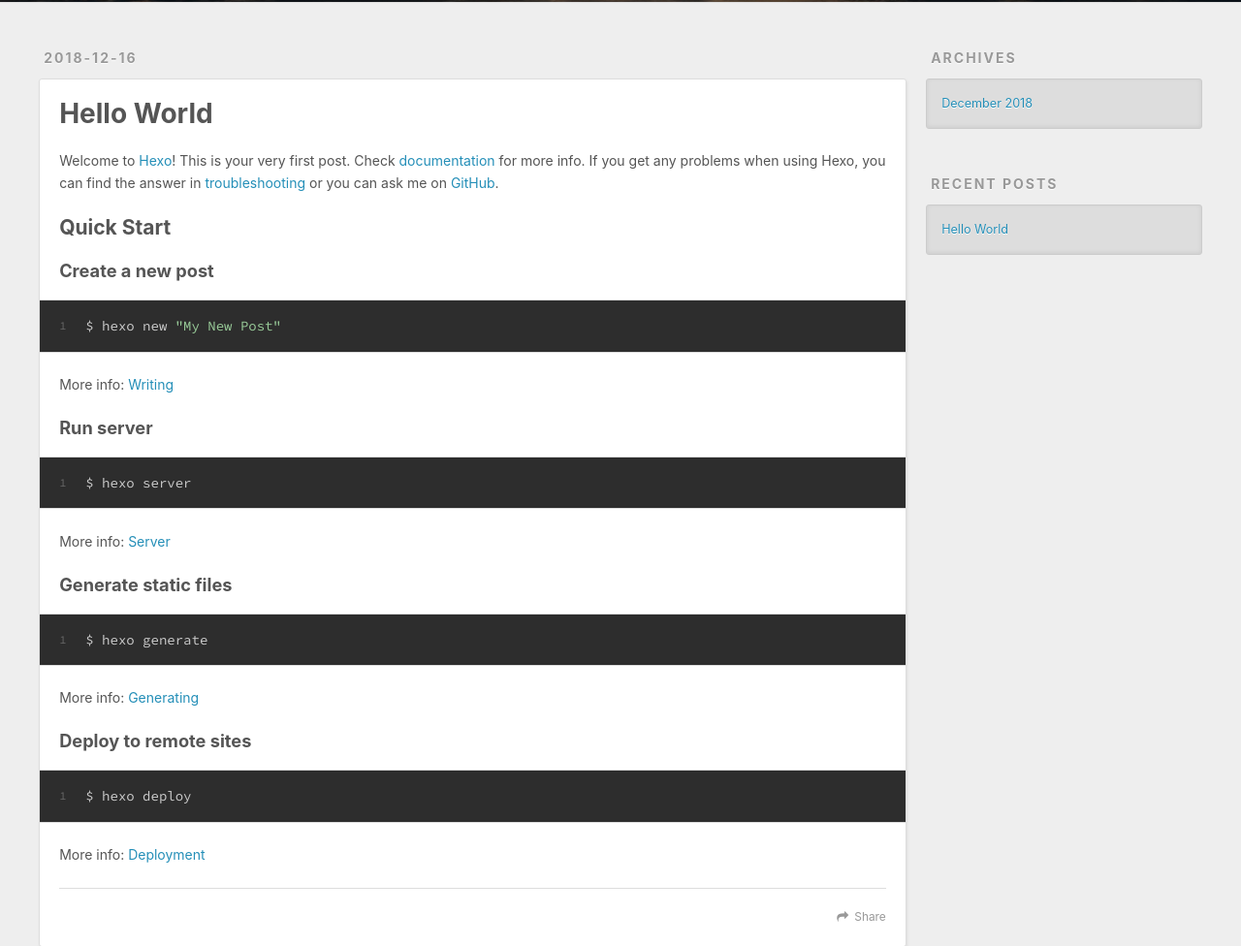
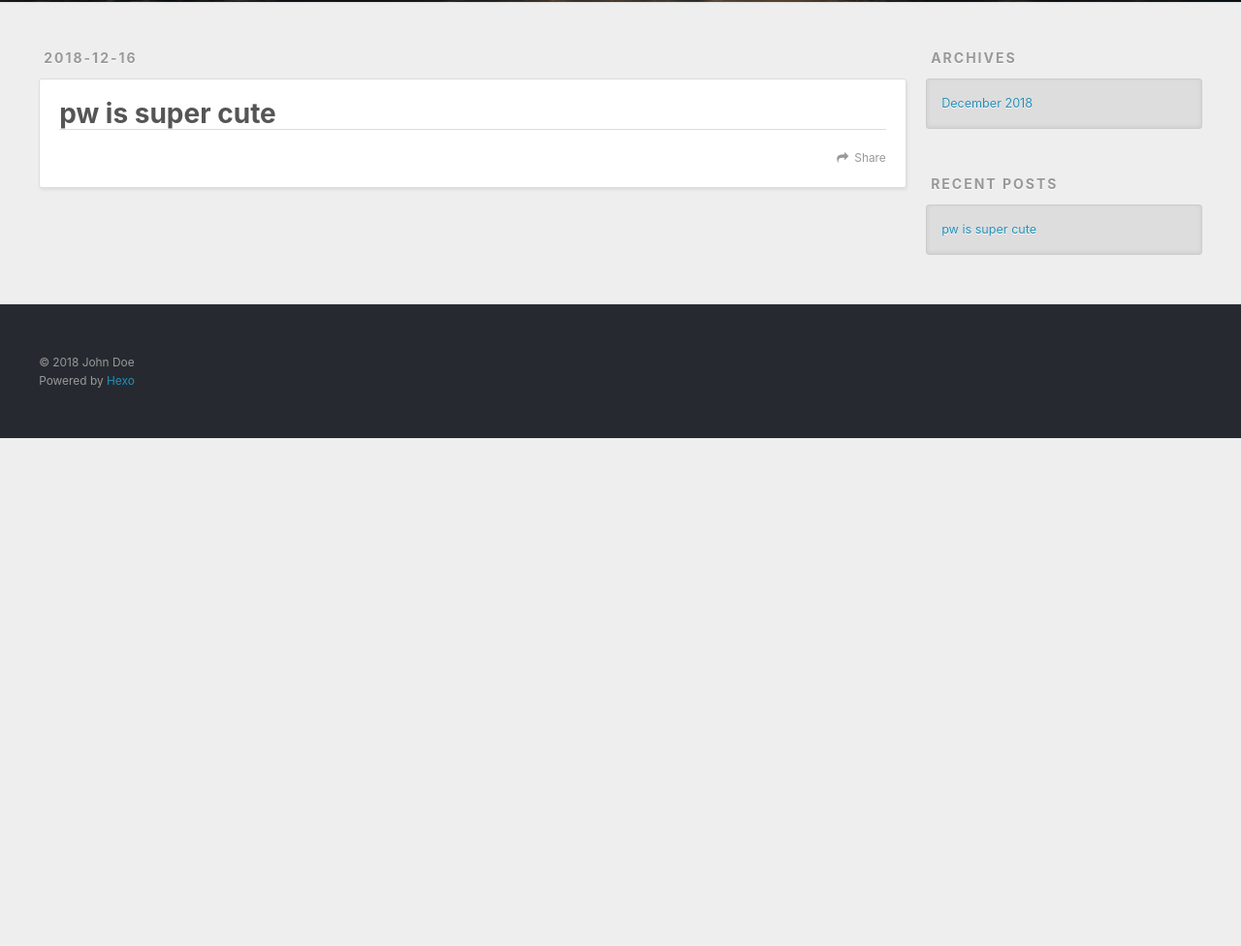
Before and after one commit to xsfX20/xsfX20.github.io, a plain HTML site: page 2018/12/16/hello-world/index.html in a window 1280 px wide. Shown: the part 298-1274 px from the top of the page at 97% size. After the commit the page ends 800 px from the top, so only its background shows below. Drawn offline with nearby package versions, Linux system fonts and the light colour scheme.

Commit message:
Site updated: 2018-12-16 16:29:22

```diff
--- a/2018/12/16/hello-world/index.html
+++ b/2018/12/16/hello-world/index.html
@@ -5,19 +5,16 @@
 
 
 
-  <title>Hello World | Hexo</title>
+  <title>pw is super cute | Hexo</title>
   <meta name="viewport" content="width=device-width, initial-scale=1, maximum-scale=1">
-  <meta name="description" content="Welcome to Hexo! This is your very first post. Check documentation for more info. If you get any problems when using Hexo, you can find the answer in troubleshooting or you can ask me on GitHub. Quick">
-<meta property="og:type" content="article">
-<meta property="og:title" content="Hello World">
+  <meta property="og:type" content="article">
+<meta property="og:title" content="pw is super cute">
 <meta property="og:url" content="http://yoursite.com/2018/12/16/hello-world/index.html">
 <meta property="og:site_name" content="Hexo">
-<meta property="og:description" content="Welcome to Hexo! This is your very first post. Check documentation for more info. If you get any problems when using Hexo, you can find the answer in troubleshooting or you can ask me on GitHub. Quick">
 <meta property="og:locale" content="default">
-<meta property="og:updated_time" content="2018-12-16T08:12:00.024Z">
+<meta property="og:updated_time" content="2018-12-16T08:29:16.456Z">
 <meta name="twitter:card" content="summary">
-<meta name="twitter:title" content="Hello World">
-<meta name="twitter:description" content="Welcome to Hexo! This is your very first post. Check documentation for more info. If you get any problems when using Hexo, you can find the answer in troubleshooting or you can ask me on GitHub. Quick">
+<meta name="twitter:title" content="pw is super cute">
 
     <link rel="alternate" href="/atom.xml" title="Hexo" type="application/atom+xml">
 
@@ -78,7 +75,7 @@
 
 
     <h1 class="article-title" itemprop="name">
-      Hello World
+      pw is super cute
     </h1>
 
 
@@ -86,15 +83,6 @@
 
     <div class="article-entry" itemprop="articleBody">
 
-        <p>Welcome to <a href="https://hexo.io/" target="_blank" rel="noopener">Hexo</a>! This is your very first post. Check <a href="https://hexo.io/docs/" target="_blank" rel="noopener">documentation</a> for more info. If you get any problems when using Hexo, you can find the answer in <a href="https://hexo.io/docs/troubleshooting.html" target="_blank" rel="noopener">troubleshooting</a> or you can ask me on <a href="https://github.com/hexojs/hexo/issues" target="_blank" rel="noopener">GitHub</a>.</p>
-<h2 id="Quick-Start"><a href="#Quick-Start" class="headerlink" title="Quick Start"></a>Quick Start</h2><h3 id="Create-a-new-post"><a href="#Create-a-new-post" class="headerlink" title="Create a new post"></a>Create a new post</h3><figure class="highlight bash"><table><tr><td class="gutter"><pre><span class="line">1</span><br></pre></td><td class="code"><pre><span class="line">$ hexo new <span class="string">"My New Post"</span></span><br></pre></td></tr></table></figure>
-<p>More info: <a href="https://hexo.io/docs/writing.html" target="_blank" rel="noopener">Writing</a></p>
-<h3 id="Run-server"><a href="#Run-server" class="headerlink" title="Run server"></a>Run server</h3><figure class="highlight bash"><table><tr><td class="gutter"><pre><span class="line">1</span><br></pre></td><td class="code"><pre><span class="line">$ hexo server</span><br></pre></td></tr></table></figure>
-<p>More info: <a href="https://hexo.io/docs/server.html" target="_blank" rel="noopener">Server</a></p>
-<h3 id="Generate-static-files"><a href="#Generate-static-files" class="headerlink" title="Generate static files"></a>Generate static files</h3><figure class="highlight bash"><table><tr><td class="gutter"><pre><span class="line">1</span><br></pre></td><td class="code"><pre><span class="line">$ hexo generate</span><br></pre></td></tr></table></figure>
-<p>More info: <a href="https://hexo.io/docs/generating.html" target="_blank" rel="noopener">Generating</a></p>
-<h3 id="Deploy-to-remote-sites"><a href="#Deploy-to-remote-sites" class="headerlink" title="Deploy to remote sites"></a>Deploy to remote sites</h3><figure class="highlight bash"><table><tr><td class="gutter"><pre><span class="line">1</span><br></pre></td><td class="code"><pre><span class="line">$ hexo deploy</span><br></pre></td></tr></table></figure>
-<p>More info: <a href="https://hexo.io/docs/deployment.html" target="_blank" rel="noopener">Deployment</a></p>
 
 
     </div>
@@ -138,7 +126,7 @@
       <ul>
 
           <li>
-            <a href="/2018/12/16/hello-world/">Hello World</a>
+            <a href="/2018/12/16/hello-world/">pw is super cute</a>
           </li>
 
       </ul>
```
Also changed, not shown: archives/2018/12/index.html (+2 -2 lines), archives/2018/index.html (+2 -2 lines), archives/index.html (+2 -2 lines), index.html (+2 -11 lines).
